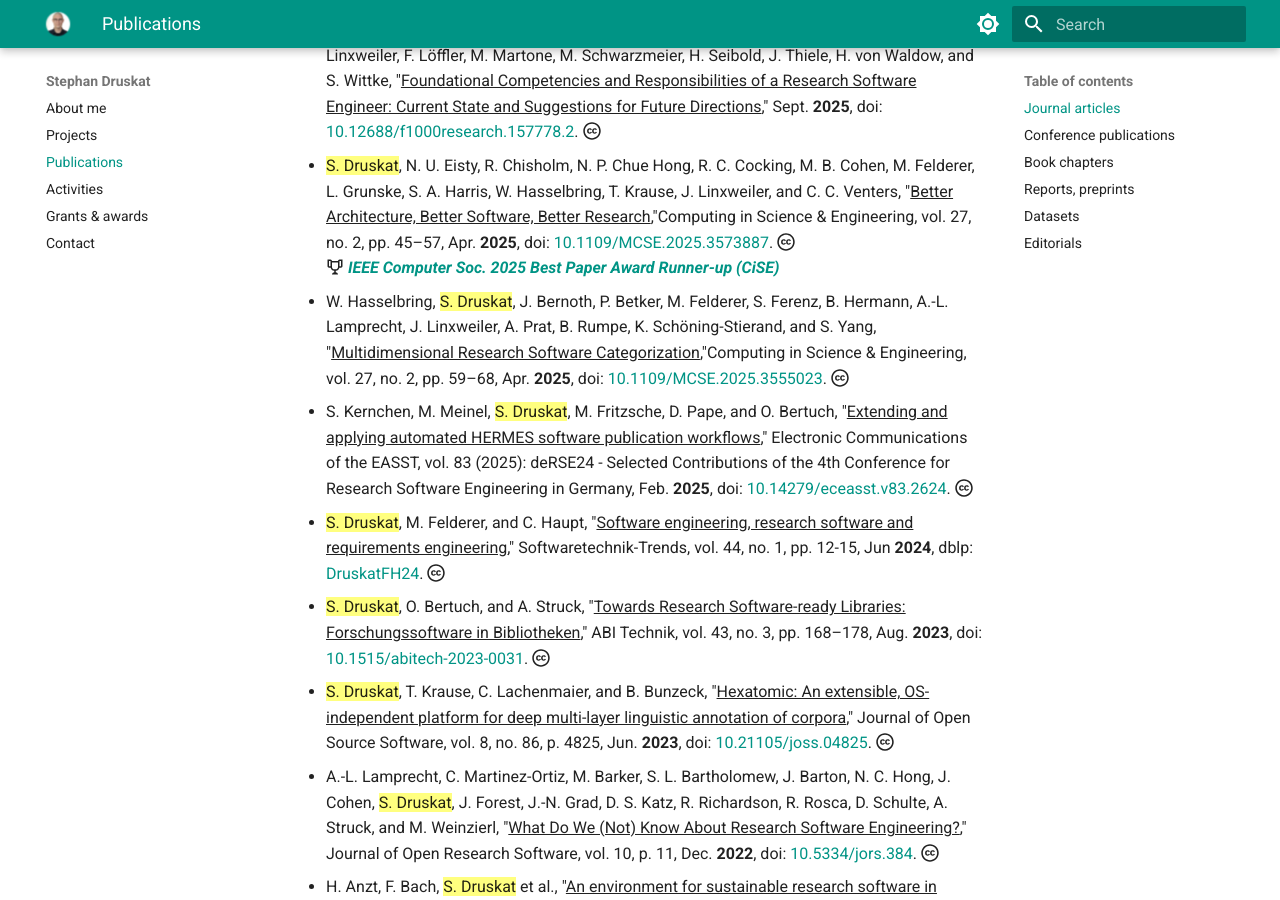
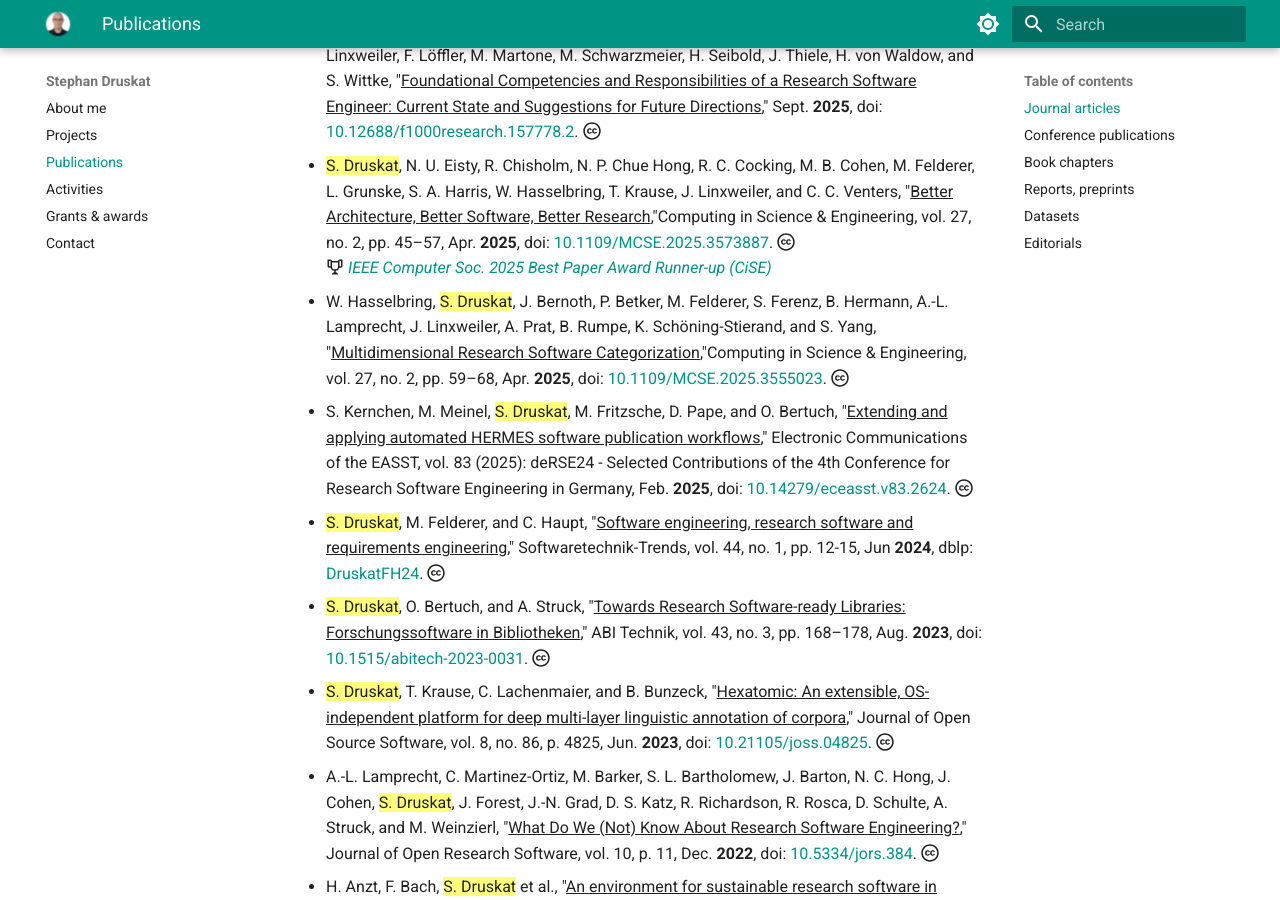
Before and after one commit to sdruskat/sdruskat.github.io, an MkDocs documentation site: the page built from docs/publications.md, in a window 1280 px wide and 900 px high, scrolled down 524 px. Built offline with MkDocs 1.6.1 and Material for MkDocs 9.7.7, drawn with Linux system fonts in a browser that asks for light colours.

```diff
--- a/docs/publications.md
+++ b/docs/publications.md
@@ -10,7 +10,7 @@ For more, see the following services
 - E. M. Brown, {==S. Druskat==}, L. Hébert-Dufresne, J. Howison, D. Mietchen, A. Nesbitt, J. F. Pimentel, and B. Veytsman, "^^Biomedical open source software: Crucial packages and hidden heroes^^," PLoS Comput Biol, vol. 22, no. 5, p. e1014260, May 2026, doi: [10.1371/journal.pcbi.1014260](https://doi.org/10.1371/journal.pcbi.1014260). :fontawesome-brands-creative-commons:
 - F. Goth, R. Alves, M. Braun, L. Castro, G. Chourdakis, S. Christ, J. Cohen, {==S. Druskat==}, F. Erxleben, J.-N. Grad, M. Hagdorn, T. Hodges, G. Juckeland, D. Kempf, A. Lamprecht, J. Linxweiler, F. Löffler, M. Martone, M. Schwarzmeier, H. Seibold, J. Thiele, H. von Waldow, and S. Wittke, "^^Foundational Competencies and Responsibilities of a Research Software Engineer: Current State and Suggestions for Future Directions^^," Sept. **2025**, doi: [10.12688/f1000research.157778.2](https://doi.org/10.12688/f1000research.157778.2). :fontawesome-brands-creative-commons:
 - {==S. Druskat==}, N. U. Eisty, R. Chisholm, N. P. Chue Hong, R. C. Cocking, M. B. Cohen, M. Felderer, L. Grunske, S. A. Harris, W. Hasselbring, T. Krause, J. Linxweiler, and C. C. Venters, "^^Better Architecture, Better Software, Better Research^^,"Computing in Science & Engineering, vol. 27, no. 2, pp. 45–57, Apr. **2025**, doi: [10.1109/MCSE.2025.3573887](https://doi.org/10.1109/MCSE.2025.3573887). :fontawesome-brands-creative-commons:
-**:material-trophy-outline:** [***IEEE Computer Soc. 2025 Best Paper Award Runner-up (CiSE)***](https://www.computer.org/publications/2025-best-paper-award-winners)
+:material-trophy-outline: [*IEEE Computer Soc. 2025 Best Paper Award Runner-up (CiSE)*](https://www.computer.org/publications/2025-best-paper-award-winners)
 - W. Hasselbring, {==S. Druskat==}, J. Bernoth, P. Betker, M. Felderer, S. Ferenz, B. Hermann, A.-L. Lamprecht, J. Linxweiler, A. Prat, B. Rumpe, K. Schöning-Stierand, and S. Yang, "^^Multidimensional Research Software Categorization^^,"Computing in Science & Engineering, vol. 27, no. 2, pp. 59–68, Apr. **2025**, doi: [10.1109/MCSE.2025.3555023](https://doi.org/10.1109/MCSE.2025.3555023). :fontawesome-brands-creative-commons:
 - S. Kernchen, M. Meinel, {==S. Druskat==}, M. Fritzsche, D. Pape, and O. Bertuch, "^^Extending and applying automated HERMES software publication workflows^^,"  Electronic Communications of the EASST, vol. 83 (2025): deRSE24 - Selected Contributions of the 4th Conference for Research Software Engineering in Germany, Feb. **2025**, doi: [10.14279/eceasst.v83.2624](https://doi.org/10.14279/eceasst.v83.2624). :fontawesome-brands-creative-commons:
 - {==S. Druskat==}, M. Felderer, and C. Haupt, "^^Software engineering, research software and requirements engineering^^," Softwaretechnik-Trends, vol. 44, no. 1, pp. 12-15, Jun **2024**, dblp: [DruskatFH24](https://fb-swt.gi.de/fileadmin/FB/SWT/Softwaretechnik-Trends/Verzeichnis/Band_44_Heft_1/Softwaretechnik_Trends___Research_Software_Requirements_Engineering_margins.pdf). :fontawesome-brands-creative-commons:
```
